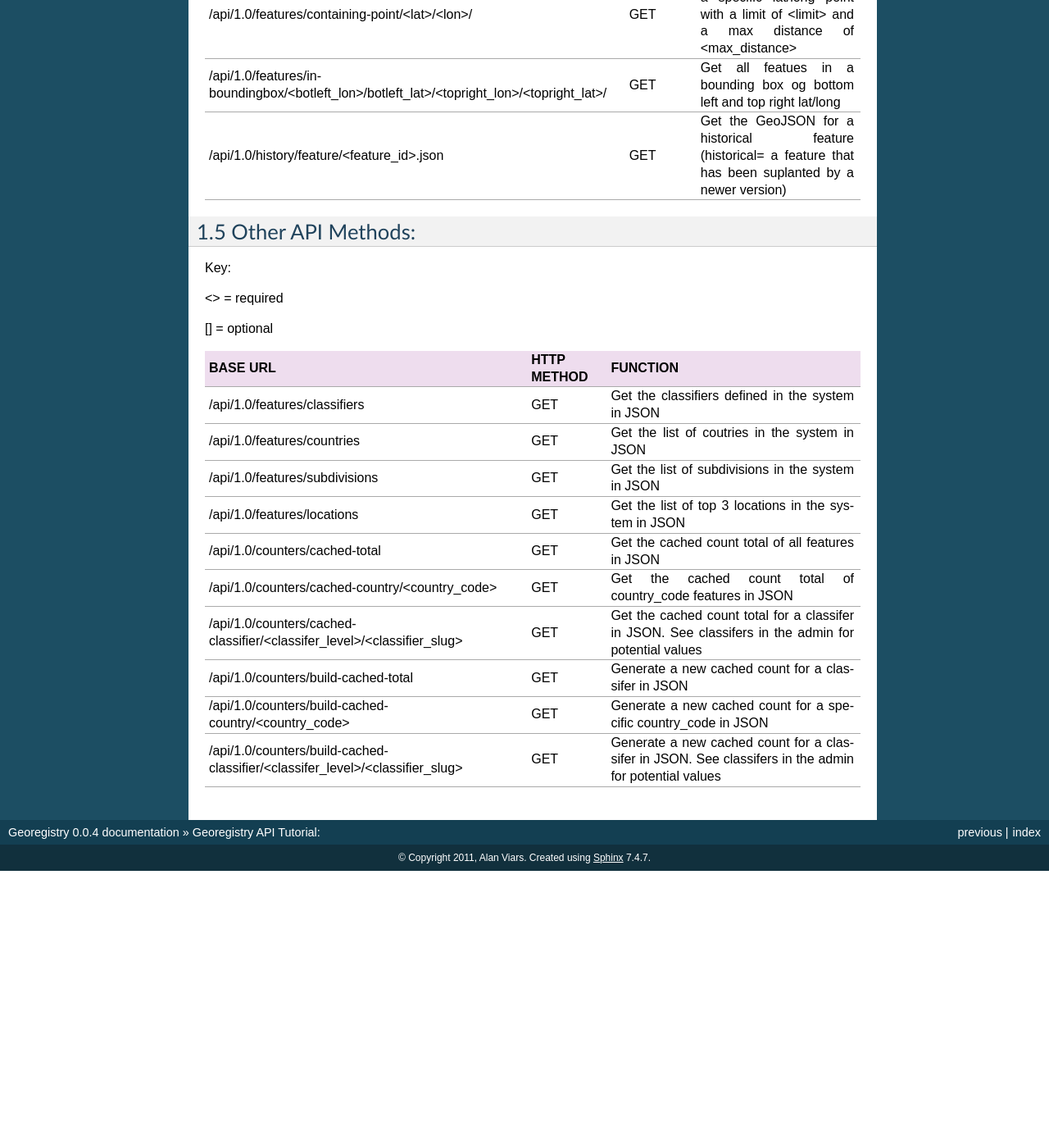
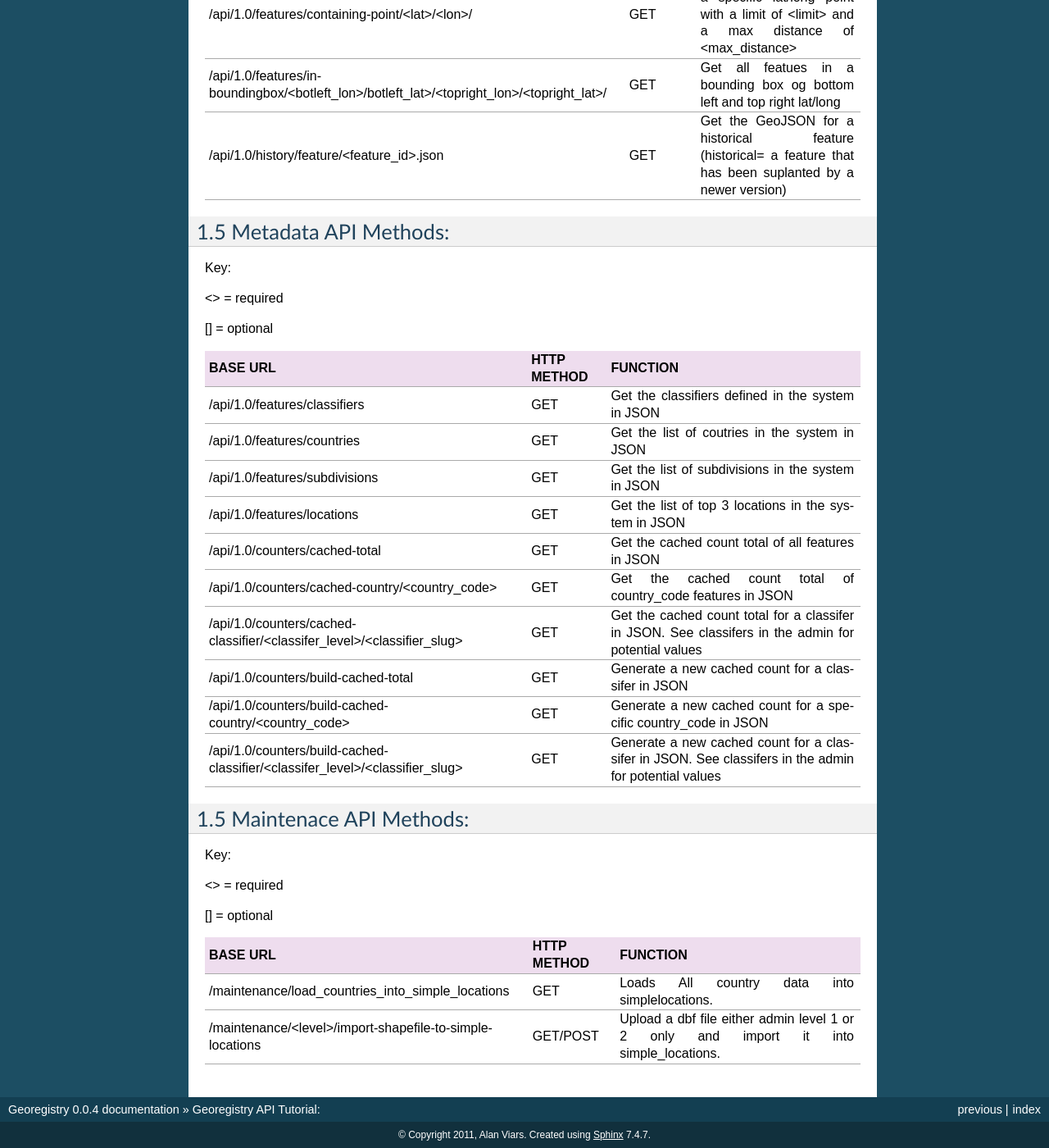
Before and after one commit to mangroveorg/georegistry, a Sphinx documentation site: the page built from docs/api-reference.rst, in a window 1280 px wide and 1400 px high, scrolled down 2591 px. Shown: the whole window at 82% size. Built offline with Sphinx 7.4.7, drawn with Linux system fonts in a browser that asks for light colours; before the commit the page ends 3653 px from its top, so only the background shows below that; some of the changed text lies outside the part shown.

Commit message:
Updated documentation to cover autou[pload of data

```diff
--- a/docs/api-reference.rst
+++ b/docs/api-reference.rst
@@ -126,8 +126,8 @@ BASE URL
 /api/1.0/history/feature/<feature_id>.json                                                  GET         Get the GeoJSON for a historical feature  (historical= a feature that has been suplanted by a newer version)
 =========================================================================================== =========== ====================================================================================================================
 
-1.5 Other API Methods:
-----------------------
+1.5 Metadata API Methods:
+-------------------------
 
 Key:
 
@@ -150,3 +150,18 @@ BASE URL
 /api/1.0/counters/build-cached-country/<country_code>                                       GET         Generate a new cached count for a specific country_code  in JSON
 /api/1.0/counters/build-cached-classifier/<classifer_level>/<classifier_slug>               GET         Generate a new cached count for a classifer  in JSON. See classifers in the admin for potential values
 =========================================================================================== =========== ====================================================================================================================
+
+1.5 Maintenace API Methods:
+----------------------------
+Key:
+
+<> = required
+
+[] = optional
+
+=========================================================================================== =========== ====================================================================================================================
+BASE URL                                                                                    HTTP METHOD FUNCTION
+=========================================================================================== =========== ====================================================================================================================
+/maintenance/load_countries_into_simple_locations                                           GET         Loads All country data into simplelocations.
+/maintenance/<level>/import-shapefile-to-simple-locations                                   GET/POST    Upload a dbf file either admin level 1 or 2 only and import it into simple_locations.
+=========================================================================================== =========== ====================================================================================================================
```
Also changed, not shown: 4 other files.
